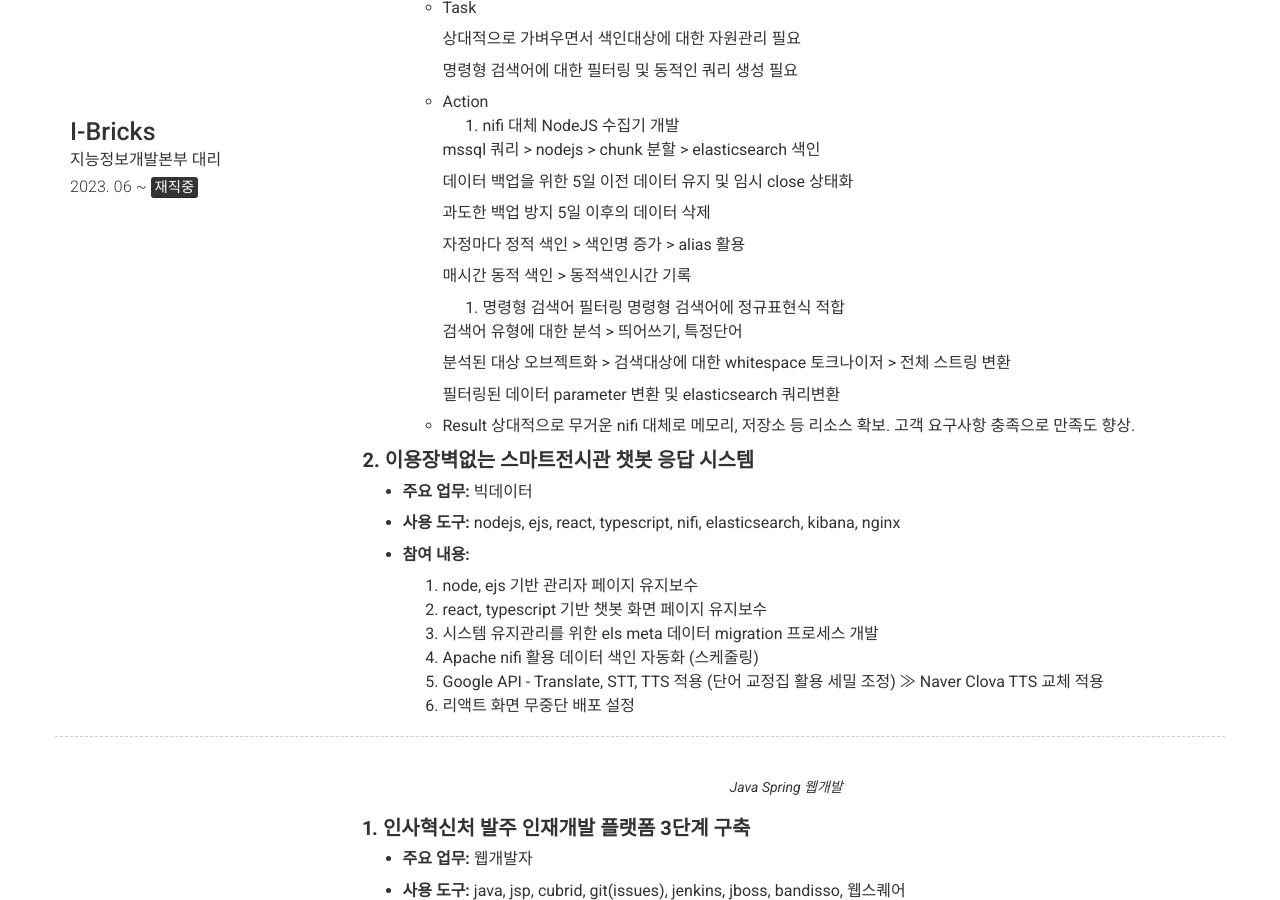
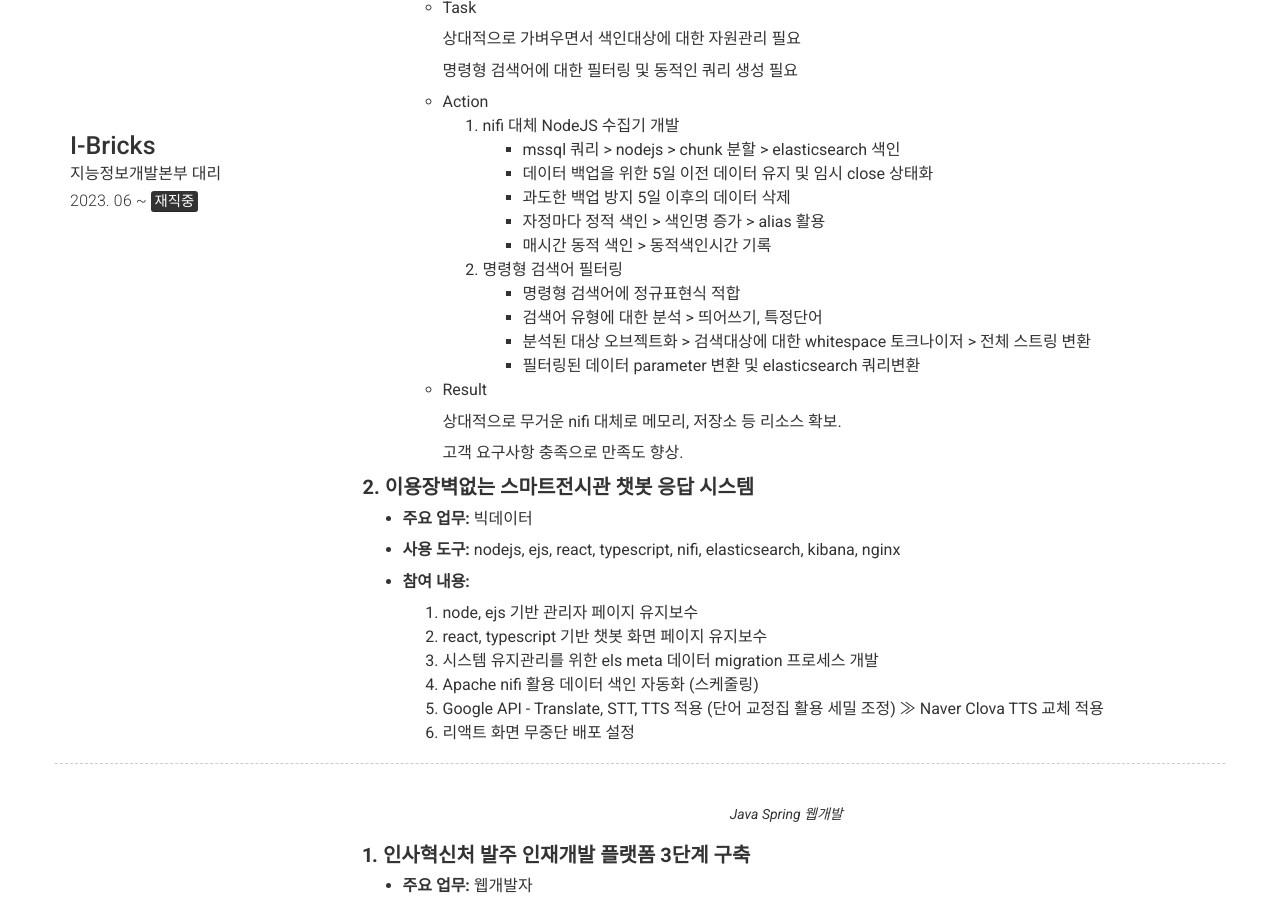
Before and after one commit to sihyeonleee/sihyeonleee.github.io, a Jekyll site: the page built from index.md, in a window 1280 px wide and 900 px high, scrolled down 2204 px. Built offline with Jekyll 4.4.1, drawn with Linux system fonts in a browser that asks for light colours; nearby versions of some CDN libraries.

Commit message:
no message

```diff
--- a/_config.yml
+++ b/_config.yml
@@ -194,27 +194,21 @@ content:
               명령형 검색어에 대한 필터링 및 동적인 쿼리 생성 필요
             - Action
               1. nifi 대체 NodeJS 수집기 개발
-
-                mssql 쿼리 > nodejs > chunk 분할 > elasticsearch 색인
-
-                데이터 백업을 위한 5일 이전 데이터 유지 및 임시 close 상태화
-
-                과도한 백업 방지 5일 이후의 데이터 삭제
-
-                자정마다 정적 색인 > 색인명 증가 > alias 활용
-
-                매시간 동적 색인 > 동적색인시간 기록
+                - mssql 쿼리 > nodejs > chunk 분할 > elasticsearch 색인
+                - 데이터 백업을 위한 5일 이전 데이터 유지 및 임시 close 상태화
+                - 과도한 백업 방지 5일 이후의 데이터 삭제
+                - 자정마다 정적 색인 > 색인명 증가 > alias 활용
+                - 매시간 동적 색인 > 동적색인시간 기록
 
               2. 명령형 검색어 필터링
-                명령형 검색어에 정규표현식 적합
+                - 명령형 검색어에 정규표현식 적합
+                - 검색어 유형에 대한 분석 > 띄어쓰기, 특정단어
+                - 분석된 대상 오브젝트화 > 검색대상에 대한 whitespace 토크나이저 > 전체 스트링 변환
+                - 필터링된 데이터 parameter 변환 및 elasticsearch 쿼리변환
+            - Result
 
-                검색어 유형에 대한 분석 > 띄어쓰기, 특정단어
+                상대적으로 무거운 nifi 대체로 메모리, 저장소 등 리소스 확보.
 
-                분석된 대상 오브젝트화 > 검색대상에 대한 whitespace 토크나이저 > 전체 스트링 변환
-
-                필터링된 데이터 parameter 변환 및 elasticsearch 쿼리변환
-            - Result
-                상대적으로 무거운 nifi 대체로 메모리, 저장소 등 리소스 확보.
                 고객 요구사항 충족으로 만족도 향상.
 
           **2. 이용장벽없는 스마트전시관 챗봇 응답 시스템**
```
